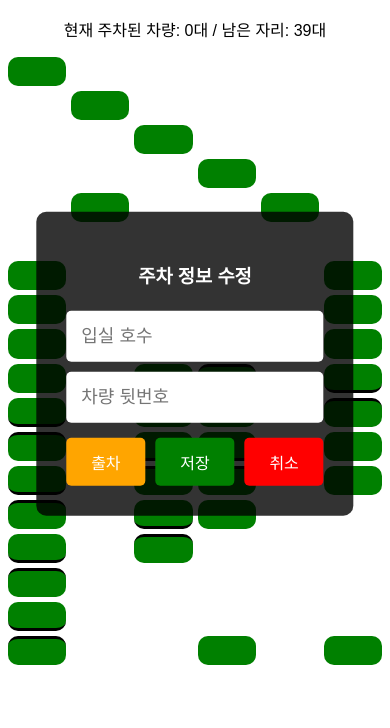
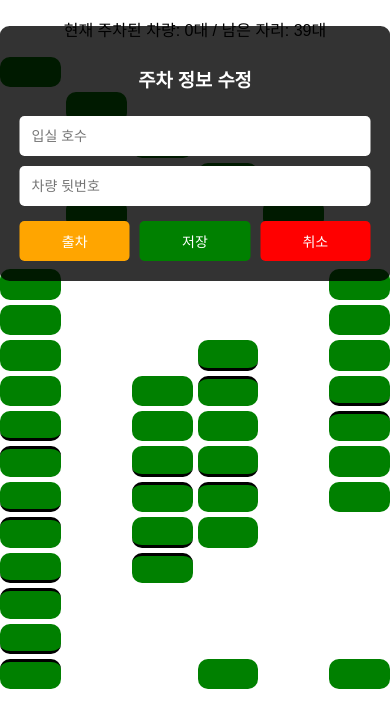
Before and after one commit to BESTINCITYHOTEL/Parking_management_system, a plain HTML site: page index.html in a window 390 px wide. Both pictures are taken after a click on the element 37 px from the left and 129 px from the top of the page. Shown: the part 58-786 px from the top of the page. Drawn offline with Linux system fonts and the light colour scheme.

Commit message:
Update index.html

```diff
--- a/index.html
+++ b/index.html
@@ -2,10 +2,11 @@
 <html lang="ko">
 <head>
     <meta charset="UTF-8">
-    <meta name="viewport" content="width=device-width, initial-scale=1.0">
+    <meta name="viewport" content="width=device-width, initial-scale=1.0, maximum-scale=1.0, user-scalable=no">
     <title>주차 관리 시스템</title>
     <style>
-        body { font-family: Arial, sans-serif; text-align: center; }
+        body { font-family: Arial, sans-serif; text-align: center; margin: 0; padding: 0; }
+
         .parking-container {
             position: relative;
             width: 100%;
@@ -19,6 +20,7 @@
             background: url('도면이미지.png') no-repeat center center;
             background-size: cover;
         }
+
         .spot {
             width: 100%;
             height: 100%;
@@ -39,6 +41,7 @@
             box-sizing: border-box;
             white-space: nowrap;
         }
+
         .occupied { background-color: red; }
         .empty { background: none; pointer-events: none; }
 
@@ -48,9 +51,9 @@
         .modal {
             display: none;
             position: fixed;
-            top: 50%;
+            top: 10%;
             left: 50%;
-            transform: translate(-50%, -50%);
+            transform: translate(-50%, 0);
             background-color: rgba(0, 0, 0, 0.8);
             color: white;
             padding: 30px;
@@ -59,13 +62,14 @@
             width: 66%;
             max-width: 450px;
         }
+
         .modal input {
             width: 100%;
             padding: 15px;
             margin: 5px 0;
             border: none;
             border-radius: 5px;
-            font-size: 18px;
+            font-size: 16px;
             box-sizing: border-box;
         }
 
@@ -89,6 +93,32 @@
         .modal-buttons .remove { background-color: orange; }
         .modal-buttons .cancel { background-color: red; }
         .modal-buttons #submitBtn { background-color: green; }
+
+        @media (max-width: 600px) {
+            .parking-container {
+                height: 400px;
+            }
+
+            .spot {
+                font-size: 10px;
+                padding: 3px;
+            }
+
+            .modal {
+                width: 90%;
+                padding: 20px;
+            }
+
+            .modal input {
+                padding: 12px;
+                font-size: 14px;
+            }
+
+            .modal-buttons button {
+                padding: 10px;
+                font-size: 14px;
+            }
+        }
     </style>
 </head>
 <body>
@@ -97,7 +127,6 @@
 
     <div class="parking-container" id="parkingLot"></div>
 
-    <!-- 모달 창 -->
     <div id="modal" class="modal">
         <h3>주차 정보 수정</h3>
         <input type="text" id="room" placeholder="입실 호수" inputmode="numeric">
@@ -111,7 +140,7 @@
 
     <script>
         const TOTAL_SPOTS = 39;
-        let parkingRecords = {};
+        let parkingRecords = JSON.parse(localStorage.getItem("parkingRecords") || "{}");
         let activeSpots = [
             1, 8, 15, 22, 26, 29, 37, 42, 43, 48,
             49, 52, 54, 55, 57, 58, 60, 61, 63, 64,
@@ -186,6 +215,11 @@
                 } else {
                     spot.id = `spot-${i}`;
                     spot.onclick = () => toggleParking(i);
+
+                    if (parkingRecords[i]) {
+                        spot.classList.add("occupied");
+                        spot.innerText = `${parkingRecords[i].room || "-"}\n${parkingRecords[i].car || "-"}`;
+                    }
                 }
 
                 if (linesBottom.includes(i)) {
```
